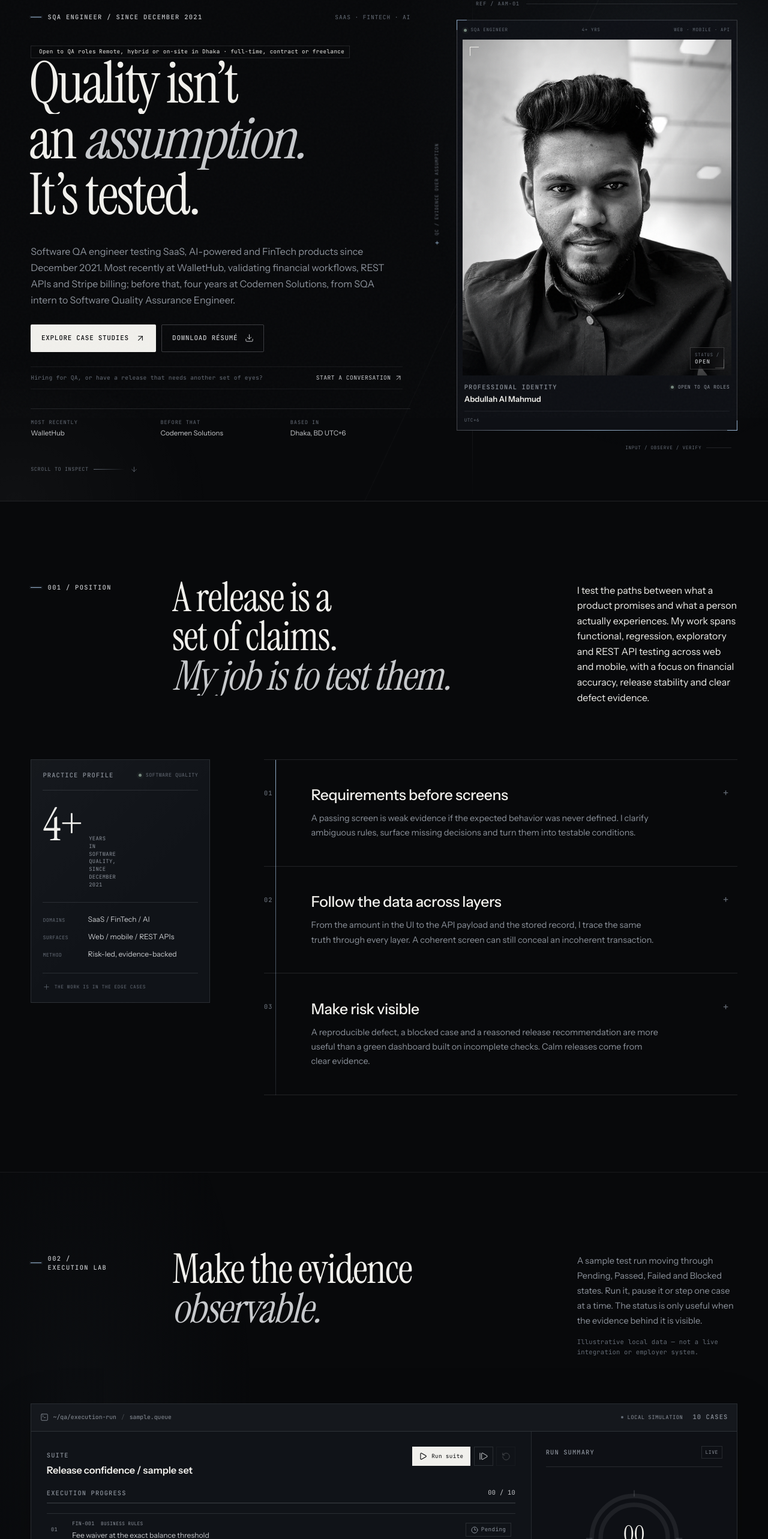
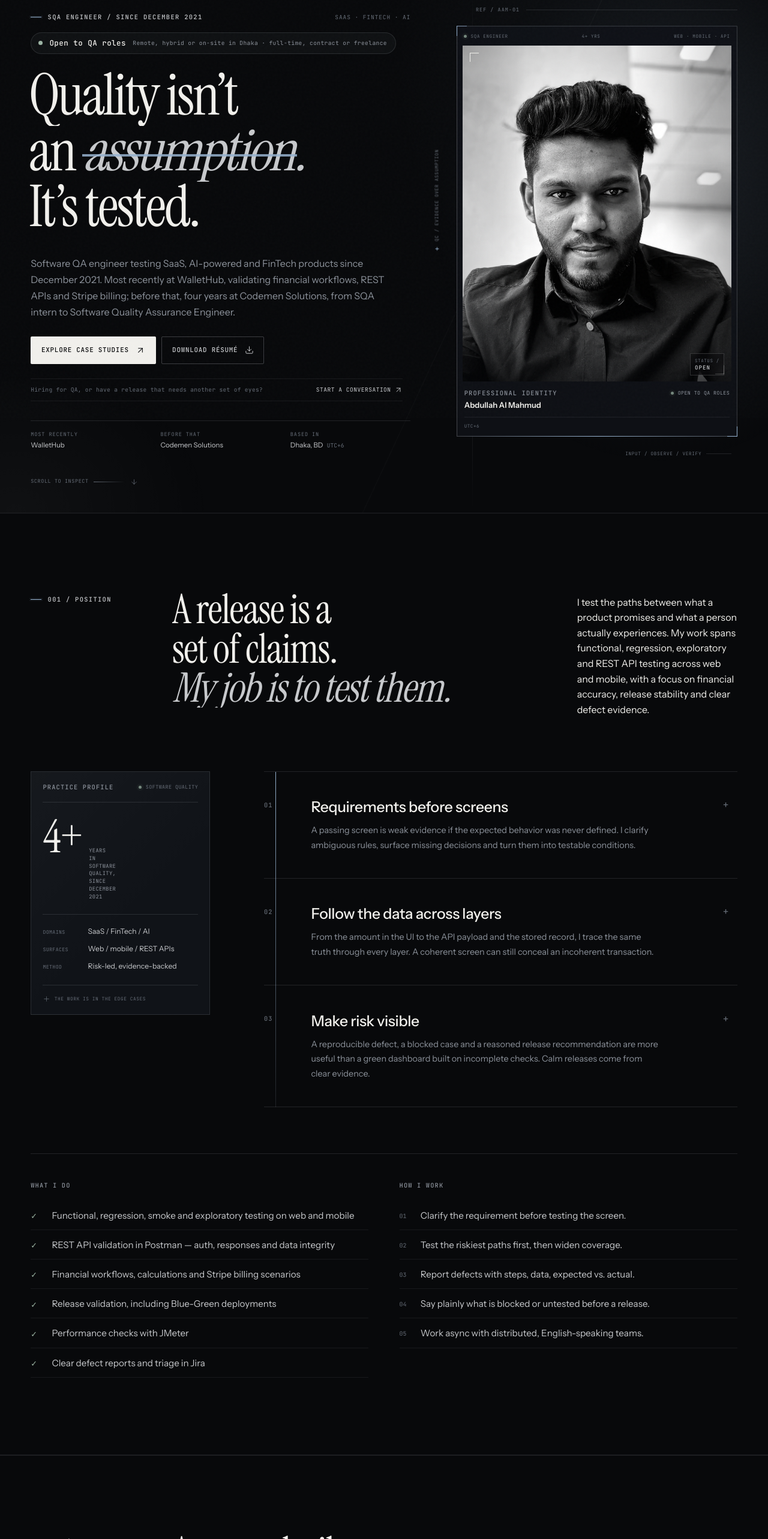
Before and after one commit to Mahmud9248/qa-portfolio, a React (Vite) app: page / in a window 1280 px wide. Shown: the part 103-2669 px from the top of the page at 60% size. Built offline with nearby package versions, Linux system fonts and the light colour scheme.

Commit message:
Home: status pill, struck-through headline, What I do / How I work, experience moved up

```diff
--- a/src/components/home/ArtifactPreview.tsx
+++ b/src/components/home/ArtifactPreview.tsx
@@ -21,7 +21,7 @@ export function ArtifactPreview() {
     <section className="artifacts-preview section" id="artifacts" aria-labelledby="artifacts-title">
       <div className="shell">
         <SectionHeading
-          index="005"
+          index="006"
           eyebrow="QA artifact archive"
           title={
             <>
--- a/src/components/home/CaseStudiesPreview.tsx
+++ b/src/components/home/CaseStudiesPreview.tsx
@@ -7,7 +7,7 @@ export function CaseStudiesPreview() {
     <section className="case-preview section" id="case-studies" aria-labelledby="case-studies-title">
       <div className="shell">
         <SectionHeading
-          index="004"
+          index="003"
           eyebrow="Selected dossiers"
           title={
             <>
--- a/src/components/home/ContactCTA.tsx
+++ b/src/components/home/ContactCTA.tsx
@@ -15,7 +15,7 @@ export function ContactCTA() {
           <Reveal>
             <p className="eyebrow">
               <span className="eyebrow__mark" aria-hidden="true" />
-              009 / Open channel
+              008 / Open channel
             </p>
           </Reveal>
           <Reveal delay={0.06}>
--- a/src/components/home/ExecutionLab.tsx
+++ b/src/components/home/ExecutionLab.tsx
@@ -83,7 +83,7 @@ export function ExecutionLab() {
     <section className="execution-section section" id="execution" aria-labelledby="execution-title">
       <div className="shell">
         <SectionHeading
-          index="002"
+          index="004"
           eyebrow="Execution lab"
           title={
             <>
--- a/src/components/home/ExperiencePreview.tsx
+++ b/src/components/home/ExperiencePreview.tsx
@@ -1,3 +1,6 @@
+import { Link } from 'react-router-dom';
+import { ArrowUpRight, Award } from 'lucide-react';
+import { recognition } from '../../data/experience';
 import { siteConfig, yearsTesting } from '../../data/site';
 import { SectionHeading } from '../ui/SectionHeading';
 import { CompanyLogo } from '../ui/CompanyLogo';
@@ -15,7 +18,7 @@ export function ExperiencePreview() {
     <section className="experience-preview section" id="experience" aria-labelledby="experience-title">
       <div className="shell">
         <SectionHeading
-          index="007"
+          index="002"
           eyebrow="Experience"
           title={
             <>
@@ -54,6 +57,18 @@ export function ExperiencePreview() {
         </div>
 
         <ExperienceTimeline />
+
+        <Reveal className="award-note">
+          <Award size={18} strokeWidth={1.3} aria-hidden="true" />
+          <p>
+            A platform I helped test, <strong>{recognition.context}</strong>, won {recognition.category} at the{' '}
+            {recognition.award}.
+          </p>
+          <Link to="/about" className="text-link">
+            Recognition & education
+            <ArrowUpRight size={14} strokeWidth={1.6} aria-hidden="true" />
+          </Link>
+        </Reveal>
       </div>
     </section>
   );
--- a/src/components/home/LifecycleSection.tsx
+++ b/src/components/home/LifecycleSection.tsx
@@ -50,7 +50,7 @@ export function LifecycleSection() {
     <section className="lifecycle-section section" id="workflow" aria-labelledby="workflow-title">
       <div className="shell">
         <SectionHeading
-          index="003"
+          index="005"
           eyebrow="Working method"
           title={
             <>
--- a/src/components/home/Manifesto.tsx
+++ b/src/components/home/Manifesto.tsx
@@ -3,6 +3,23 @@ import { Plus } from 'lucide-react';
 import { siteConfig, yearsTesting } from '../../data/site';
 import { LineReveal, Reveal } from '../ui/Reveal';
 import { EASE_CINEMATIC } from '../../lib/motion';
+
+const whatIDo = [
+  'Functional, regression, smoke and exploratory testing on web and mobile',
+  'REST API validation in Postman — auth, responses and data integrity',
+  'Financial workflows, calculations and Stripe billing scenarios',
+  'Release validation, including Blue-Green deployments',
+  'Performance checks with JMeter',
+  'Clear defect reports and triage in Jira',
+];
+
+const howIWork = [
+  'Clarify the requirement before testing the screen.',
+  'Test the riskiest paths first, then widen coverage.',
+  'Report defects with steps, data, expected vs. actual.',
+  'Say plainly what is blocked or untested before a release.',
+  'Work async with distributed, English-speaking teams.',
+];
 
 const principles = [
   {
@@ -104,6 +121,31 @@ export function Manifesto() {
             ))}
           </div>
         </div>
+
+        <div className="practice-split">
+          <Reveal className="practice-split__col">
+            <p className="mono-label">What I do</p>
+            <ul>
+              {whatIDo.map((item) => (
+                <li key={item}>
+                  <span className="practice-split__tick" aria-hidden="true">✓</span>
+                  {item}
+                </li>
+              ))}
+            </ul>
+          </Reveal>
+          <Reveal className="practice-split__col" delay={0.08}>
+            <p className="mono-label">How I work</p>
+            <ol>
+              {howIWork.map((item, index) => (
+                <li key={item}>
+                  <span className="practice-split__num" aria-hidden="true">{String(index + 1).padStart(2, '0')}</span>
+                  {item}
+                </li>
+              ))}
+            </ol>
+          </Reveal>
+        </div>
       </div>
     </section>
   );
--- a/src/components/home/ToolsSection.tsx
+++ b/src/components/home/ToolsSection.tsx
@@ -15,7 +15,7 @@ export function ToolsSection() {
     <section className="tools-section section" id="toolkit" aria-labelledby="toolkit-title">
       <div className="shell">
         <SectionHeading
-          index="006"
+          index="007"
           eyebrow="Core toolkit"
           title={
             <>
--- a/src/main.tsx
+++ b/src/main.tsx
@@ -5,6 +5,7 @@ import '@fontsource/instrument-serif/400.css';
 import '@fontsource/instrument-serif/400-italic.css';
 import '@fontsource-variable/jetbrains-mono';
 import './styles/global.css';
+import './styles/ui-2026.css';
 import App from './App';
 
 const root = document.getElementById('root');
--- a/src/pages/HomePage.tsx
+++ b/src/pages/HomePage.tsx
@@ -6,7 +6,6 @@ import { CaseStudiesPreview } from '../components/home/CaseStudiesPreview';
 import { ArtifactPreview } from '../components/home/ArtifactPreview';
 import { ToolsSection } from '../components/home/ToolsSection';
 import { ExperiencePreview } from '../components/home/ExperiencePreview';
-import { AchievementSection } from '../components/home/AchievementSection';
 import { ContactCTA } from '../components/home/ContactCTA';
 import { usePageMeta } from '../hooks/usePageMeta';
 import { siteConfig } from '../data/site';
@@ -22,13 +21,12 @@ export function HomePage() {
     <>
       <Hero />
       <Manifesto />
+      <ExperiencePreview />
+      <CaseStudiesPreview />
       <ExecutionLab />
       <LifecycleSection />
-      <CaseStudiesPreview />
       <ArtifactPreview />
       <ToolsSection />
-      <ExperiencePreview />
-      <AchievementSection />
       <ContactCTA />
     </>
   );
--- /dev/null
+++ b/src/styles/ui-2026.css
@@ -0,0 +1,124 @@
+/* =========================================================
+   2026 refresh — calm, editorial additions.
+   Loaded after global.css; tokens come from :root there.
+   ========================================================= */
+
+/* ---------- hero: status pill, strike-through, facts ---------- */
+.hero__eyebrow { margin-bottom: 1.1rem; }
+.hero__status { margin-bottom: clamp(1.4rem, 3.4vh, 2.6rem); }
+.status-pill {
+  display: inline-flex;
+  align-items: center;
+  flex-wrap: wrap;
+  gap: 0.35rem 0.7rem;
+  min-height: 36px;
+  padding: 0.45rem 0.9rem 0.45rem 0.75rem;
+  border: 1px solid var(--line);
+  border-radius: 999px;
+  background: rgba(157, 181, 165, 0.05);
+  color: var(--ink-soft);
+  font-size: 0.78rem;
+  line-height: 1.3;
+  transition: border-color 0.3s var(--ease), background 0.3s var(--ease);
+}
+.status-pill:hover { border-color: var(--line-strong); background: rgba(157, 181, 165, 0.09); }
+.status-pill:focus-visible { outline: 1px solid var(--steel); outline-offset: 3px; }
+.status-pill__dot {
+  position: relative;
+  width: 7px;
+  height: 7px;
+  border-radius: 50%;
+  background: var(--success);
+}
+.status-pill__dot::after {
+  content: '';
+  position: absolute;
+  inset: -4px;
+  border-radius: 50%;
+  border: 1px solid var(--success);
+  animation: pill-ping 2.4s var(--ease) infinite;
+}
+@keyframes pill-ping { 0% { transform: scale(0.6); opacity: 0.8; } 70%, 100% { transform: scale(1.8); opacity: 0; } }
+.status-pill__label { color: var(--ink); font-weight: 500; }
+.status-pill__detail { color: var(--ink-muted); font-family: var(--font-mono); font-size: 0.6rem; letter-spacing: 0.04em; }
+
+.hero__struck { position: relative; display: inline-block; }
+.hero__strike {
+  position: absolute;
+  left: -0.02em;
+  right: 0.12em;
+  top: 55%;
+  height: 0.045em;
+  min-height: 2px;
+  background: var(--steel);
+  transform-origin: left center;
+  opacity: 0.85;
+  pointer-events: none;
+}
+.hero__facts-muted { color: var(--ink-faint); font-family: var(--font-mono); font-size: 0.6rem; margin-left: 0.25rem; }
+
+/* ---------- what I do / how I work ---------- */
+.practice-split {
+  display: grid;
+  grid-template-columns: repeat(2, minmax(0, 1fr));
+  gap: clamp(1.5rem, 4vw, 4rem);
+  margin-top: clamp(3rem, 6vw, 5.5rem);
+  padding-top: clamp(1.6rem, 3vw, 2.4rem);
+  border-top: 1px solid var(--line);
+}
+.practice-split ul, .practice-split ol { list-style: none; margin: 1rem 0 0; padding: 0; display: grid; gap: 0.15rem; }
+.practice-split li {
+  display: grid;
+  grid-template-columns: 1.8rem 1fr;
+  gap: 0.4rem;
+  padding: 0.72rem 0;
+  border-bottom: 1px solid var(--line-soft);
+  color: var(--ink-soft);
+  font-size: 0.95rem;
+  line-height: 1.5;
+}
+.practice-split__tick { color: var(--success); font-size: 0.8rem; padding-top: 0.15rem; }
+.practice-split__num { color: var(--ink-faint); font-family: var(--font-mono); font-size: 0.62rem; padding-top: 0.32rem; }
+
+/* ---------- experience: award note ---------- */
+.award-note {
+  display: flex;
+  align-items: center;
+  flex-wrap: wrap;
+  gap: 0.8rem 1.1rem;
+  margin-top: clamp(2rem, 4vw, 3rem);
+  padding: 1.1rem 1.25rem;
+  border: 1px solid var(--line);
+  background: var(--bg-panel);
+  color: var(--ink-muted);
+  font-size: 0.92rem;
+}
+.award-note svg { color: var(--warning); flex: none; }
+.award-note p { flex: 1 1 22rem; margin: 0; }
+.award-note strong { color: var(--ink-soft); font-weight: 500; }
+
+/* ---------- footer status + studio ---------- */
+.site-footer__status { color: var(--success); }
+.site-footer__studio { color: var(--ink-faint); }
+.site-footer__studio a { color: var(--ink-soft); text-decoration: underline; text-decoration-color: var(--line-strong); text-underline-offset: 3px; }
+.site-footer__studio a:hover { color: var(--ink); text-decoration-color: var(--ink-soft); }
+
+/* ---------- contact: work types ---------- */
+.contact-worktypes { list-style: none; display: flex; flex-wrap: wrap; gap: 0.45rem; margin: 0.9rem 0 1rem; padding: 0; }
+.contact-worktypes li {
+  padding: 0.35rem 0.7rem;
+  border: 1px solid var(--line);
+  border-radius: 999px;
+  color: var(--ink-soft);
+  font-family: var(--font-mono);
+  font-size: 0.6rem;
+  letter-spacing: 0.04em;
+}
+
+@media (max-width: 760px) {
+  .practice-split { grid-template-columns: 1fr; }
+  .status-pill__detail { flex-basis: 100%; padding-left: 1.05rem; }
+}
+@media (prefers-reduced-motion: reduce) {
+  .status-pill__dot::after { animation: none; }
+}
```
